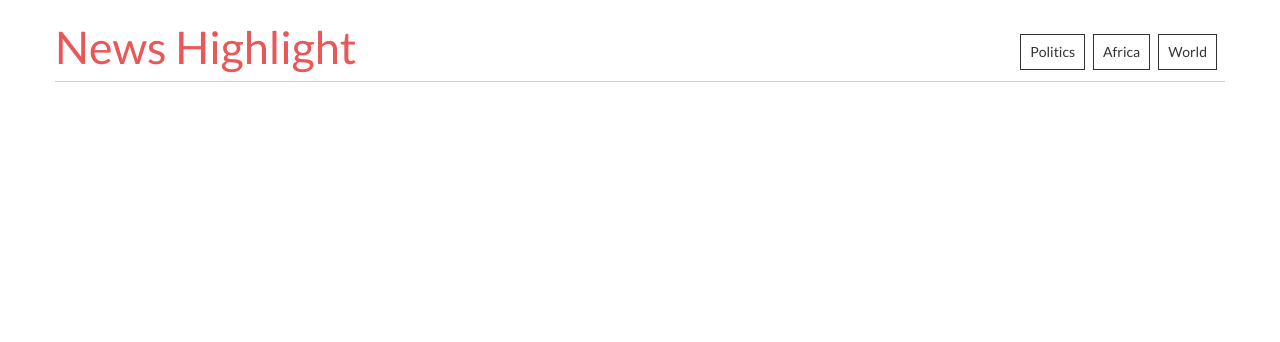
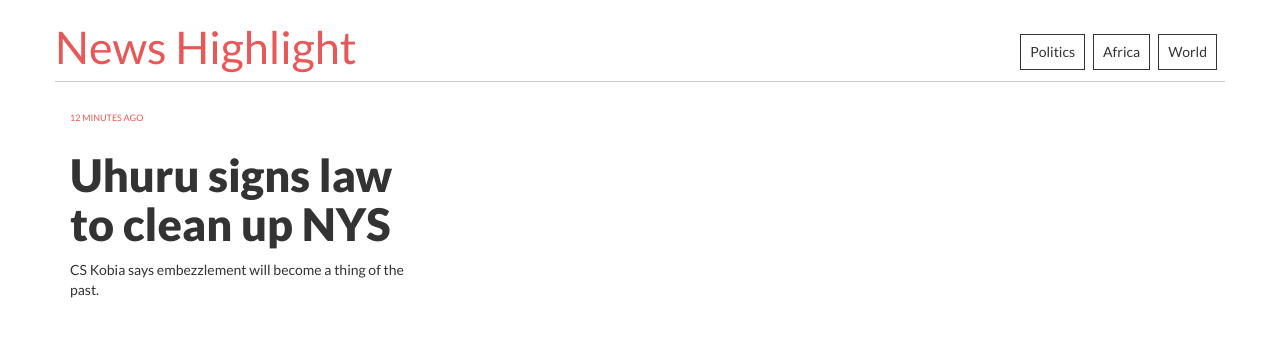
Before and after one commit to YomZsamora/News-Highlight, a Flask app: page / in a window 1280 px wide. Shown: the top 342 px of the page. Run offline with Flask 2, Linux system fonts and the light colour scheme; some libraries are stand-ins or nearby versions.

Commit message:
Designed section for main highlight.

```diff
--- a/app/static/css/style.css
+++ b/app/static/css/style.css
@@ -40,3 +40,30 @@ body {
     border: 1px solid #333;
     color: #333;
 }
+
+.header-buttons li a:hover {
+    text-decoration: none;
+}
+
+.story-highlight a {
+    color: #333;
+    font-size: 1.5em;
+}
+
+.story-highlight h6 {
+    font-size: .9rem;
+}
+
+.story-highlight h2 {
+    font-family: 'latoblack', sans-serif;
+}
+
+h6 {
+    font-family: 'latoregular', sans-serif;
+    text-transform: uppercase;
+    color: #e85858;
+    margin: 0;
+    line-height: 25px;
+    font-weight: 400;
+    font-size: 13px;
+}
--- a/app/templates/index.html
+++ b/app/templates/index.html
@@ -27,5 +27,17 @@
 			</header>
 		</div>
 		<!-- <h1>News Highlights</h1> -->
+		<div class="row">
+			<div class="col-md-4">
+				<div class="story-highlight top-highlight">
+					<h6>12&nbsp;minutes&nbsp;ago</h6>
+					<h2><a href="">Uhuru signs law to clean up NYS</a></h2>
+					<p>CS Kobia says embezzlement will become a thing of the past.</p>
+					<figure class="">
+						<a href=""><img src="" alt=""></a>
+					</figure>
+				</div>
+			</div>
+		</div>
 	</div>
 {% endblock %}
```
